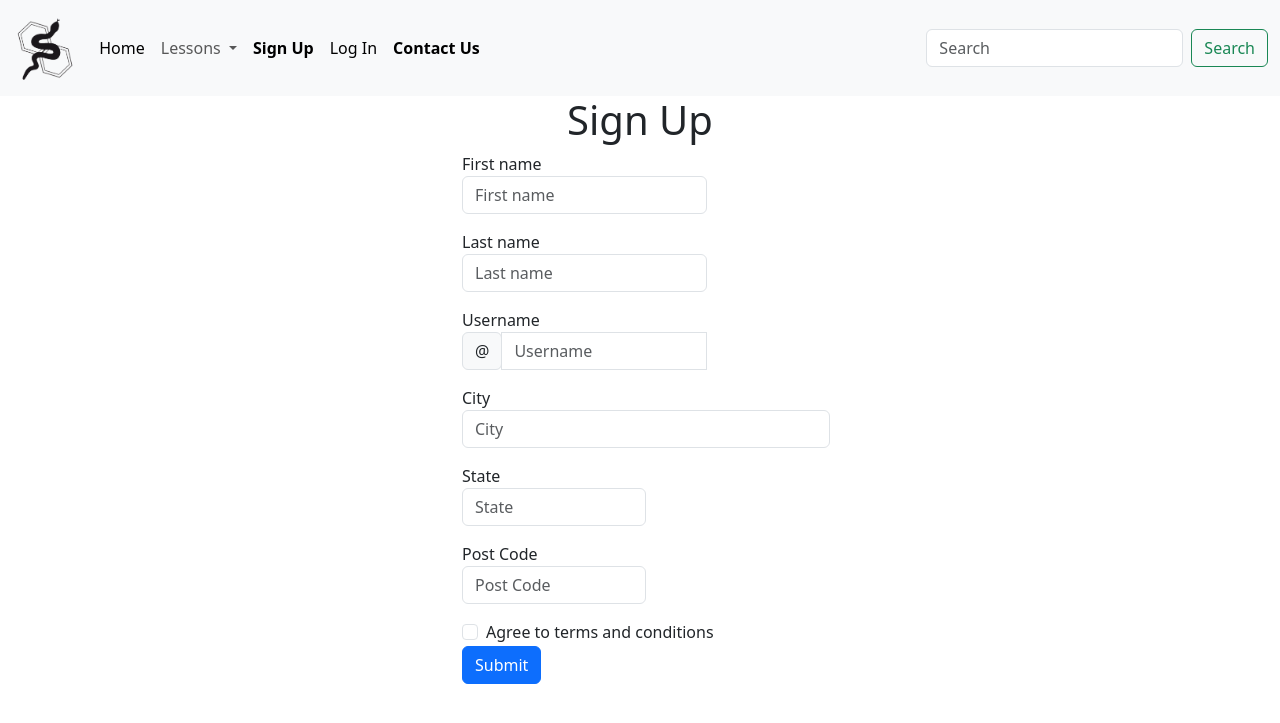
After one commit to TempeHS/2026CT_Web_Toby.J, a Flask app: page /signup.html in a window 1280 px wide. The commit adds this page. Shown: the top 723 px of the page. Run offline with Flask 3, Linux system fonts and the light colour scheme.

Commit message:
updated cards, added signup page

```diff
--- a/main.py
+++ b/main.py
@@ -11,9 +11,21 @@ def index():
         ("What skill level is this for?", "Learn Python website is for beginners to pros! There are lessons for all skill levels and experience", "Learn Python for all skill levels today!", "static/images/card1use.svg"),
         ("What is Python used for?", "Python can be used to build anything you can imagine, from games to lessons to websites!", "Learn what you can do with Python today", "static/images/card2what.svg"),
         ("How can you learn?", "You can learn through games, interactive lessons and quizzes", "Learn python the fun way today!", "static/images/card3how.svg"),
+        ("How can you learn?", "You can learn through games, interactive lessons and quizzes", "Learn python the fun way today!", "static/images/card4beginner.svg"),
+        ("How can you learn?", "You can learn through games, interactive lessons and quizzes", "Learn python the fun way today!", "static/images/card5intermediate.svg"),
+        ("How can you learn?", "You can learn through games, interactive lessons and quizzes", "Learn python the fun way today!", "static/images/card6advanced.svg"),
     )
     return render_template("index.html", cards=card_data), 200
 
 
+@app.route('/contact.html')
+def contact():
+    return render_template("contact.html"), 200
+
+@app.route('/signup.html')
+def signup():
+    return render_template("signup.html"), 200
+
+
 if __name__ == '__main__':
    app.run(debug=True)
--- a/templates/index.html
+++ b/templates/index.html
@@ -3,7 +3,7 @@
 <div class="container">
   <div class="row">
     {% for card in cards %}
-    <div class="col">
+    <div class="col-sm-12 col-md-6 col-lg-4">
       <div class="card">
         <img src="{{ card [3] }}" class="card-img-top" alt="" />
         <div class="card-body">
--- a/templates/partials/menu.html
+++ b/templates/partials/menu.html
@@ -45,6 +45,9 @@
         <li class="nav-item">
           <a class="nav-link active" aria-current="page" href="login.html">Log In</a>
         </li>
+        <li class="nav-item">
+          <a class="nav-link active" aria-current="page" href="contact.html"><b>Contact Us</b></a>
+        </li>
       </ul>
       <form class="d-flex" role="search">
         <input
--- /dev/null
+++ b/templates/signup.html
@@ -0,0 +1,155 @@
+{% extends 'layout.html' %} {% block content %}
+<div class="container">
+  <div class="row">
+    <h1 style="text-align: center">Sign Up</h1>
+  </div>
+</div>
+<div class="container">
+  <div class="row">
+    <div class="col-4">
+      <img src="" />
+    </div>
+    <div class="col-8">
+      <form class="needs-validation" novalidate>
+        <div class="form-row">
+          <div class="col-md-4 mb-3">
+            <label for="validationCustom01">First name</label>
+            <input
+              type="text"
+              class="form-control"
+              id="validationCustom01"
+              placeholder="First name"
+              value=""
+              required
+            />
+            <div class="valid-feedback">Looks good!</div>
+          </div>
+          <div class="col-md-4 mb-3">
+            <label for="validationCustom02">Last name</label>
+            <input
+              type="text"
+              class="form-control"
+              id="validationCustom02"
+              placeholder="Last name"
+              value=""
+              required
+            />
+            <div class="valid-feedback">Looks good!</div>
+          </div>
+          <div class="col-md-4 mb-3">
+            <label for="validationCustomUsername">Username</label>
+            <div class="input-group">
+              <div class="input-group-prepend">
+                <span class="input-group-text" id="inputGroupPrepend">@</span>
+              </div>
+              <input
+                type="text"
+                class="form-control"
+                id="validationCustomUsername"
+                placeholder="Username"
+                aria-describedby="inputGroupPrepend"
+                required
+              />
+              <div class="invalid-feedback">Please choose a username.</div>
+            </div>
+          </div>
+        </div>
+        <div class="form-row">
+          <div class="col-md-6 mb-3">
+            <label for="validationCustom03">City</label>
+            <input
+              type="text"
+              class="form-control"
+              id="validationCustom03"
+              placeholder="City"
+              required
+            />
+            <div class="invalid-feedback">Please provide a valid city.</div>
+          </div>
+          <div class="col-md-3 mb-3">
+            <label for="validationCustom04">State</label>
+            <input
+              type="text"
+              class="form-control"
+              id="validationCustom04"
+              placeholder="State"
+              required
+            />
+            <div class="invalid-feedback">Please provide a valid state.</div>
+          </div>
+          <div class="col-md-3 mb-3">
+            <label for="validationCustom05">Post Code</label>
+            <input
+              type="text"
+              class="form-control"
+              id="validationCustom05"
+              placeholder="Post Code"
+              required
+            />
+            <div class="invalid-feedback">
+              Please provide a valid post code.
+            </div>
+          </div>
+        </div>
+        <div class="form-group">
+          <div class="form-check">
+            <input
+              class="form-check-input"
+              type="checkbox"
+              value=""
+              id="invalidCheck"
+              required
+            />
+            <label class="form-check-label" for="invalidCheck">
+              Agree to terms and conditions
+            </label>
+            <div class="invalid-feedback">
+              You must agree before submitting.
+            </div>
+          </div>
+        </div>
+        <button
+          class="btn btn-primary"
+          href="index.html"
+          role="button"
+          type="submit"
+        >
+          Submit
+        </button>
+      </form>
+
+      <script>
+        // Example starter JavaScript for disabling form submissions if there are invalid fields
+        (function () {
+          "use strict";
+          window.addEventListener(
+            "load",
+            function () {
+              // Fetch all the forms we want to apply custom Bootstrap validation styles to
+              var forms = document.getElementsByClassName("needs-validation");
+              // Loop over them and prevent submission
+              var validation = Array.prototype.filter.call(
+                forms,
+                function (form) {
+                  form.addEventListener(
+                    "submit",
+                    function (event) {
+                      if (form.checkValidity() === false) {
+                        event.preventDefault();
+                        event.stopPropagation();
+                      }
+                      form.classList.add("was-validated");
+                    },
+                    false
+                  );
+                }
+              );
+            },
+            false
+          );
+        })();
+      </script>
+    </div>
+  </div>
+</div>
+{% endblock %}
```
Also changed, not shown: templates/contact.html (added, +25 -0 lines).
